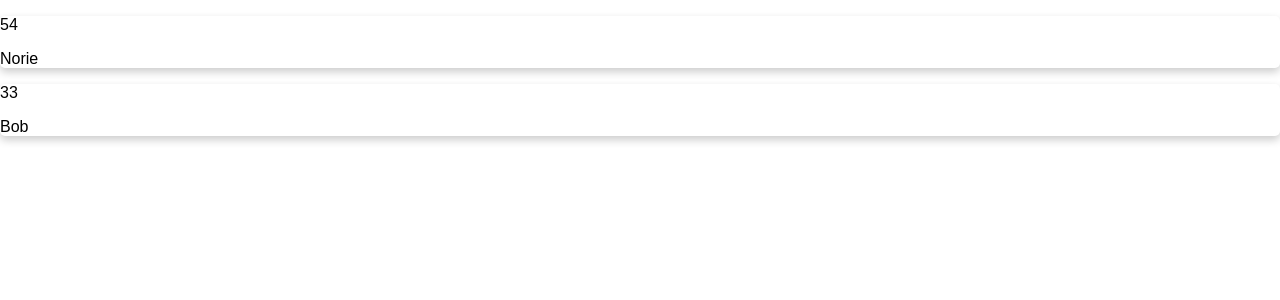
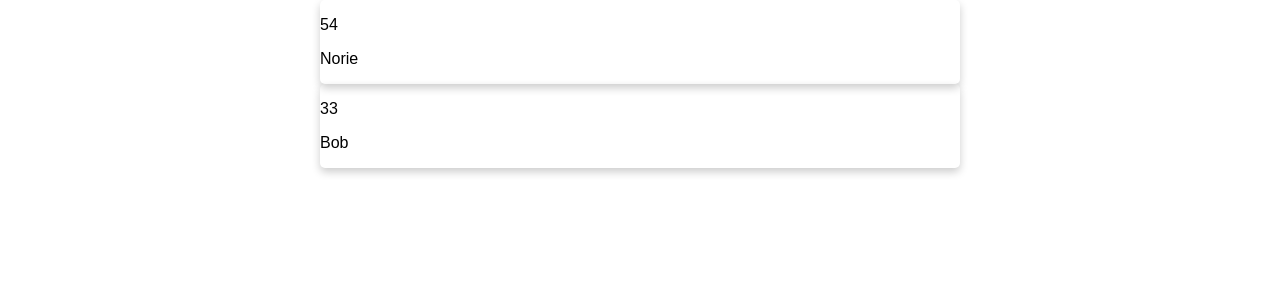
Before and after one commit to NorieM/user-list, a React (Create React App) app: page / in a window 1280 px wide. Shown: the top 300 px of the page. Built offline with nearby package versions, Linux system fonts and the light colour scheme.

Commit message:
Basic CSS for Card and UserList

```diff
--- a/src/components/UI/Card/Card.css
+++ b/src/components/UI/Card/Card.css
@@ -2,4 +2,6 @@
     box-shadow: 0 4px 8px 0 rgba(0,0,0,0.2);
     transition: 0.3s;
     border-radius: 5px; /* 5px rounded corners */
+    width: 50%;
+    /* align-self: center; */
   }
--- a/src/components/UserList/UserList.css
+++ b/src/components/UserList/UserList.css
@@ -0,0 +1,5 @@
+.userlist {
+    display:flex;
+    flex-direction: column;
+    align-items: center;
+}
--- a/src/components/UserList/UserList.js
+++ b/src/components/UserList/UserList.js
@@ -1,11 +1,12 @@
 import React from "react";
 import Card from "../UI/Card/Card";
+import './UserList.css';
 
 const UserList = (props) => {
   const renderedUsers = props.users.map((user) => {
     return <Card name={user.age} age={user.name} />;
   });
-  return <div>{renderedUsers}</div>;
+  return <div className="userlist">{renderedUsers}</div>;
 };
 
 export default UserList;
```
